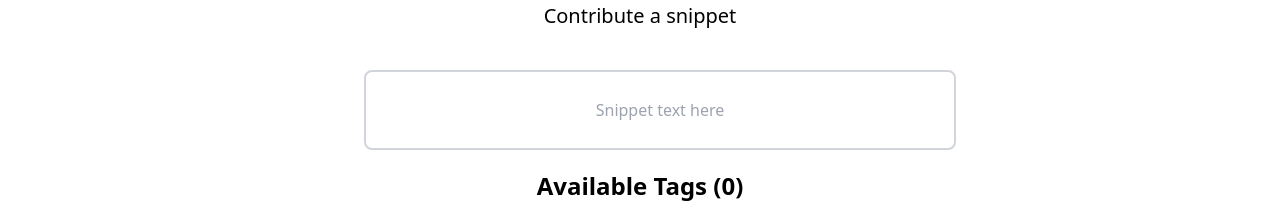
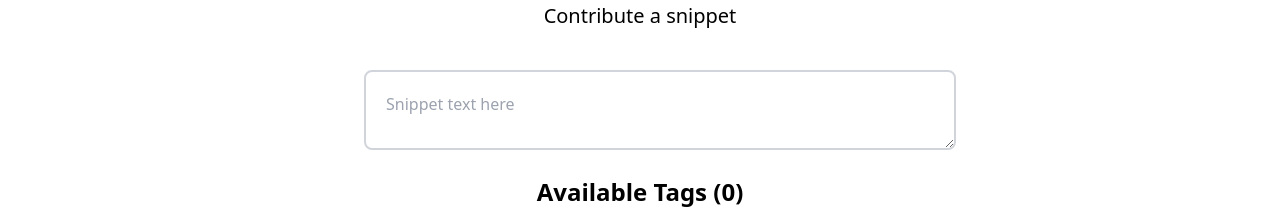
Before and after one commit to JosephDSmith/FFGP, a React (Create React App) app in the folder client/: page /contribute in a window 1280 px wide. Shown: the part 290-499 px from the top of the page. Built offline with nearby package versions, Linux system fonts and the light colour scheme; no server answers; the HTML template or start-up script is replaced by a standard one.

Commit message:
Change from input to textarea so you can do multiline snippets

```diff
--- a/client/src/pages/Contribute.tsx
+++ b/client/src/pages/Contribute.tsx
@@ -25,7 +25,7 @@ const Contribute: React.FC<ContributeProps> = () => {
     fetchTags();
   }, []);
 
-  const handleTextChange = (event: React.ChangeEvent<HTMLInputElement>) => {
+  const handleTextChange = (event: React.ChangeEvent<HTMLTextAreaElement>) => {
     setTextContent(event.target.value);
   };
 
@@ -67,6 +67,7 @@ const Contribute: React.FC<ContributeProps> = () => {
     })
       .then(r => r.json())
       .then(d => console.log(d))
+      .then(() => alert('Success!'))
 
     setTextContent("");
     setSelectedTags([]);
@@ -87,13 +88,15 @@ const Contribute: React.FC<ContributeProps> = () => {
         <div className='mx-auto  max-w-2xl p-10'>
           <div className="flex-row  text-center">
             <div className="text-xl m-5"> Contribute a snippet</div>
-            <input
-              type="text"
+            <textarea
+              cols={60}
+              rows={8}
               placeholder='Snippet text here'
               value={textContent}
               onChange={handleTextChange}
-              className="rounded-lg border-2 border-gray-300 text-center m-5  w-full h-20"
+              className="rounded-lg border-2 border-gray-300 p-5 m-5  w-full h-20"
             />
+
             <TagList tags={tags} selectedTags={selectedTags} onTagClick={handleTagSelect} />
             <SelectedTags selectedTags={selectedTagObjects} />
             <div className='m-5'>
```
